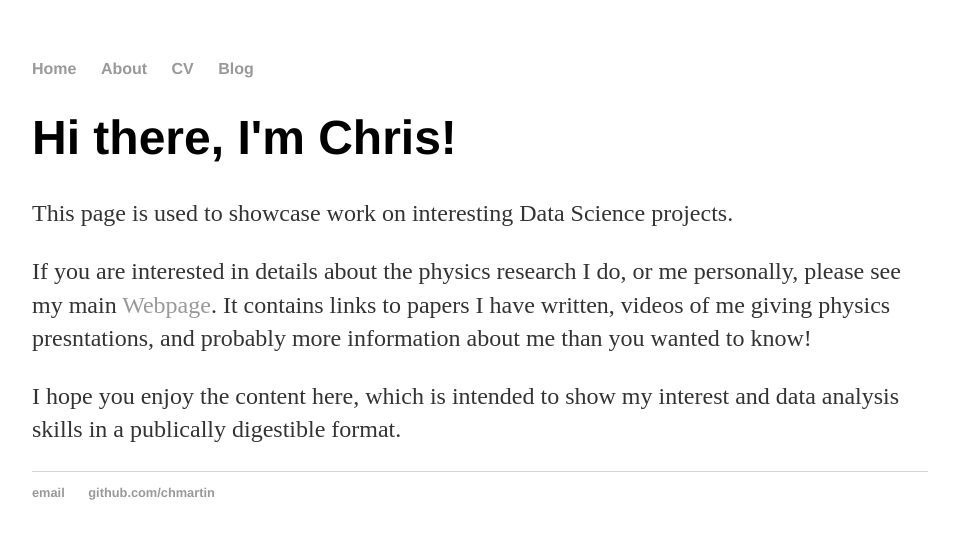
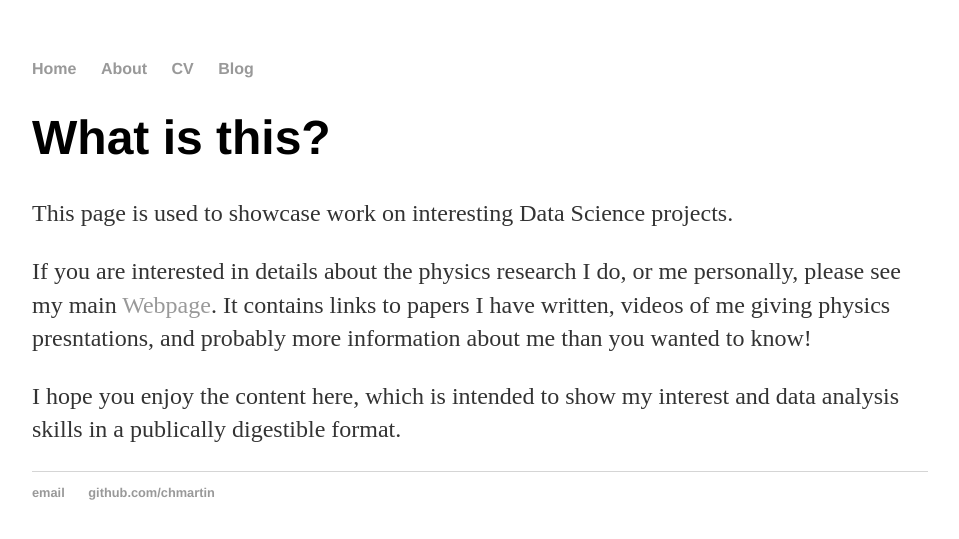
Before and after one commit to chmartin/chmartin.github.io, a Jekyll site: the page built from about/index.html, in a window 1280 px wide. Shown: the top 539 px of the page, without its empty margins (160-1119 px from the left). Built offline with Jekyll 4.4.1, drawn with Linux system fonts in a browser that asks for light colours.

Commit message:
Update index.html
Textual update

```diff
--- a/about/index.html
+++ b/about/index.html
@@ -3,7 +3,7 @@ layout: default
 title: About This Blog
 ---
 <div class="blurb">
-	<h1>Hi there, I'm Chris!</h1>
+	<h1>What is this?</h1>
 	<p>This page is used to showcase work on interesting Data Science projects.</p>
 	<p>If you are interested in details about the physics research I do, or me personally, please see my main <a href="https://chmartin.web.cern.ch/chmartin/Chris_Martin/">Webpage</a>. It contains links to papers I have written, videos of me giving physics presntations, and probably more information about me than you wanted to know!</p>
 	<p>I hope you enjoy the content here, which is intended to show my interest and data analysis skills in a publically digestible format.</p>
```
